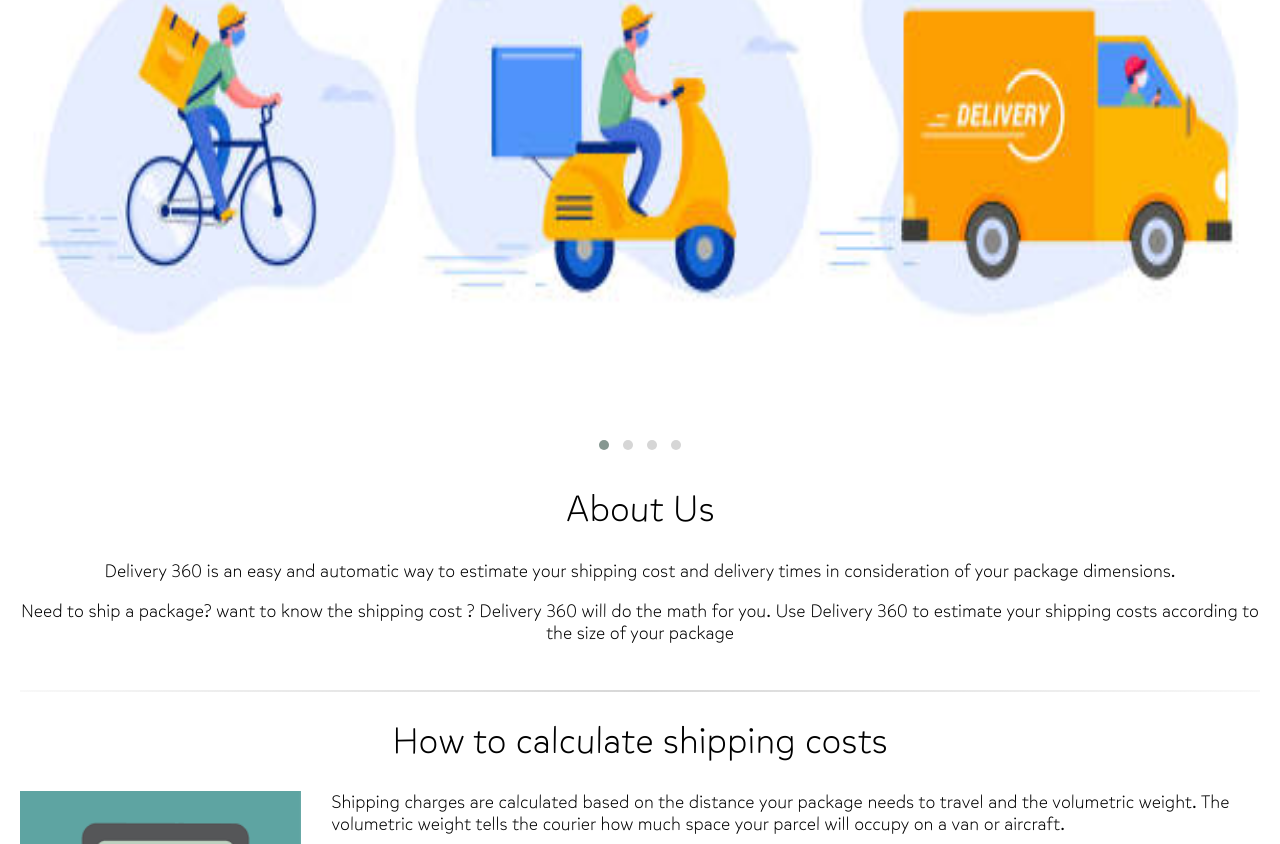
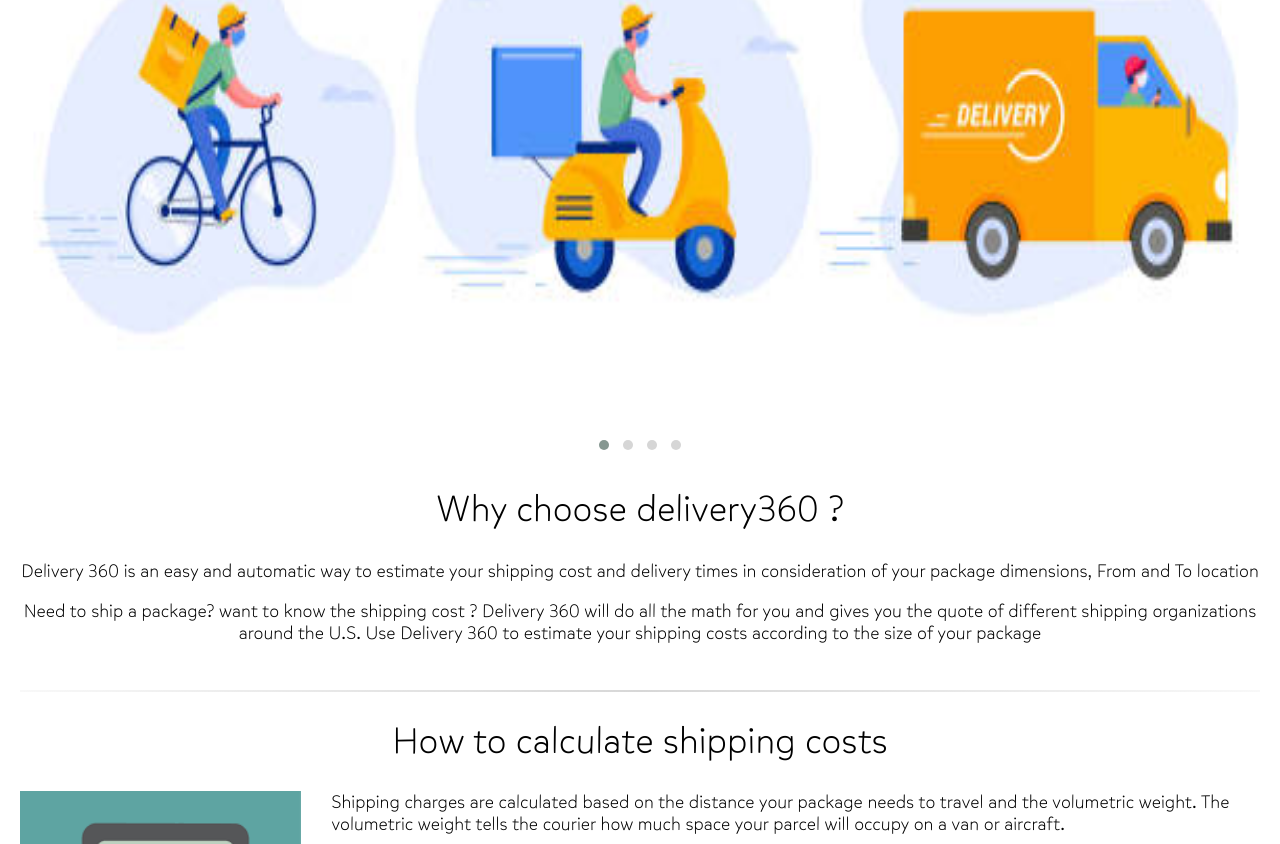
Before and after one commit to Vishwasapandiri/SWE632, a plain HTML site: page index.html in a window 1280 px wide. Shown: the part 319-1163 px from the top of the page. Drawn offline with nearby package versions, Linux system fonts and the light colour scheme.

Commit message:
Update index.html

```diff
--- a/index.html
+++ b/index.html
@@ -53,11 +53,11 @@
         </div>
         <div class="home_content">
             <div class="about-us">
-                <h2 class="sec-title">About Us</h2>
+                <h2 class="sec-title">Why choose delivery360 ?</h2>
                 <div class="desc">
-                    Delivery 360 is an easy and automatic way to estimate your shipping cost and delivery times in consideration of your package dimensions.
+                    Delivery 360 is an easy and automatic way to estimate your shipping cost and delivery times in consideration of your package dimensions, From and To location
 
-                    <p>Need to ship a package? want to know the shipping cost ? Delivery 360 will do the math for you. Use Delivery 360 to estimate your shipping costs according to the size of your package </p>
+                    <p>Need to ship a package? want to know the shipping cost ? Delivery 360 will do all the math for you and gives you the quote of different shipping organizations around the U.S. Use Delivery 360 to estimate your shipping costs according to the size of your package </p>
                 </div>
             </div>
             <div class="calc-cost">
```
